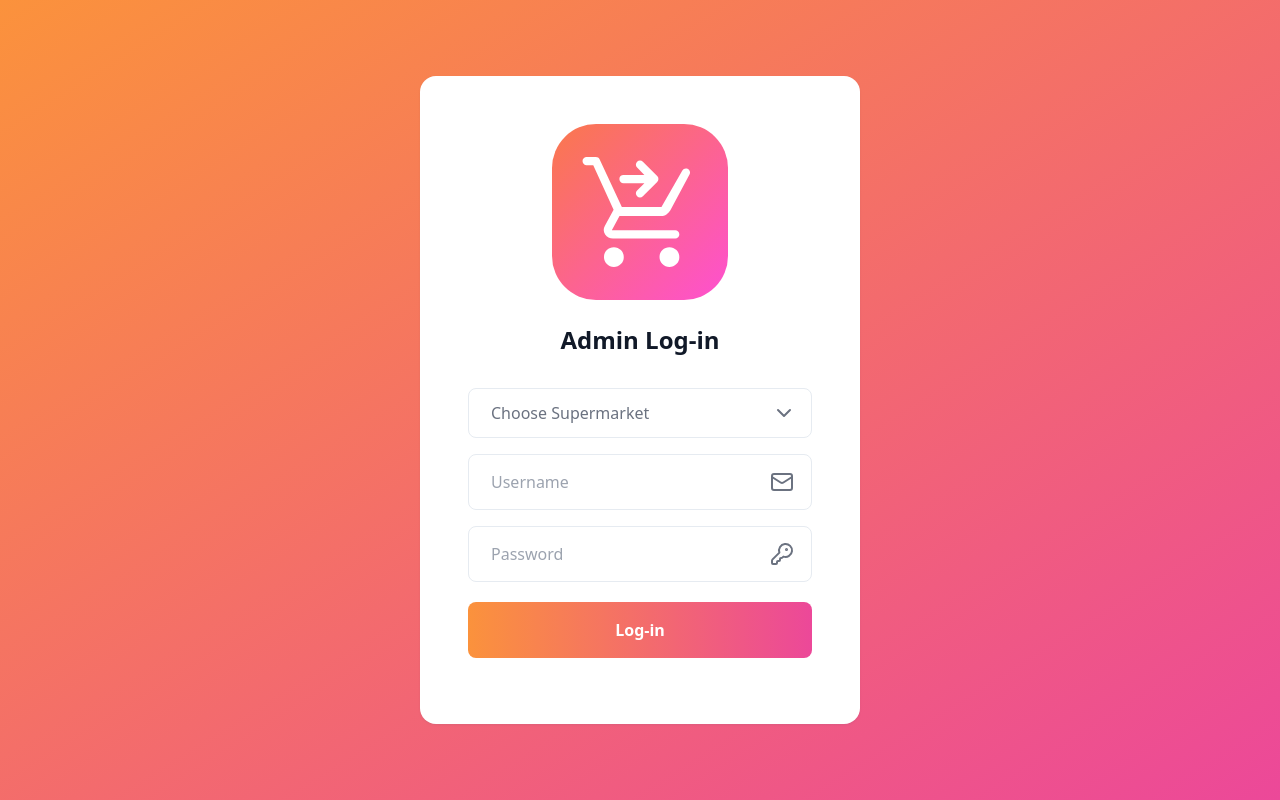
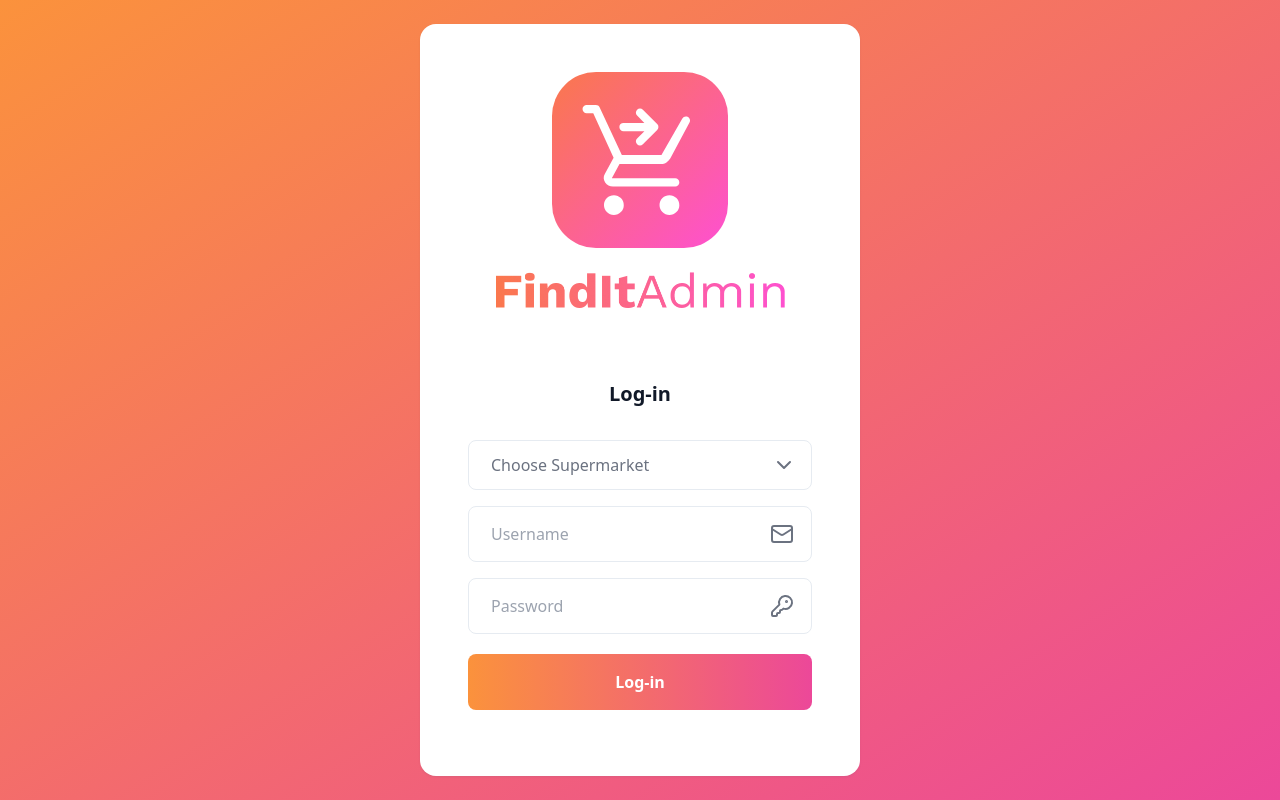
Before and after one commit to PI-FindIt/supermarket-admin-app, a Next.js app: page / in a window 1280 px wide. Built offline with nearby package versions, Linux system fonts and the light colour scheme.

Commit message:
login logo

```diff
--- a/src/components/Auth/SigninWithPassword.tsx
+++ b/src/components/Auth/SigninWithPassword.tsx
@@ -6,6 +6,7 @@ import React, { useState } from "react";
 import InputGroup from "../FormElements/InputGroup";
 import { Select }  from "../FormElements/select";
 import Image from "next/image";
+import FindItAdmin from "@/assets/logos/FindItAdmin.png";
 
 export default function SigninWithPassword() {
   const router = useRouter();
@@ -52,8 +53,16 @@ export default function SigninWithPassword() {
             className="mb-6"
           />
 
-          <h2 className="text-2xl font-bold text-dark ">
-            Admin Log-in
+          <Image
+            src={FindItAdmin}
+            alt="FindItAdmin"
+            width={289}
+            height={61}
+            className="mb-6"
+          />
+
+          <h2 className="text-xl font-bold text-dark pt-12">
+            Log-in
           </h2>
         </div>
 
```
Also changed, not shown: src/assets/logos/FindItAdmin.png (added).
